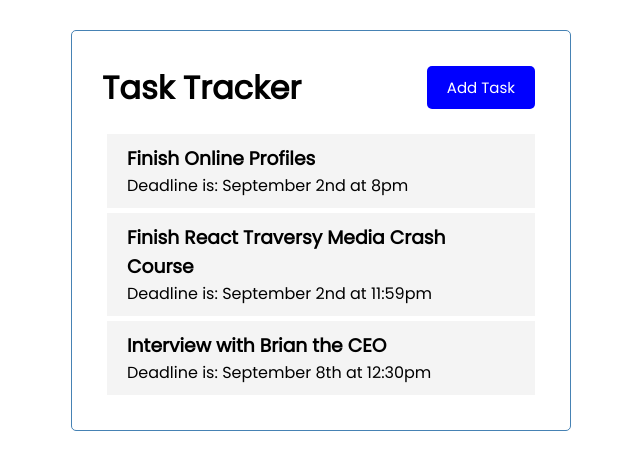
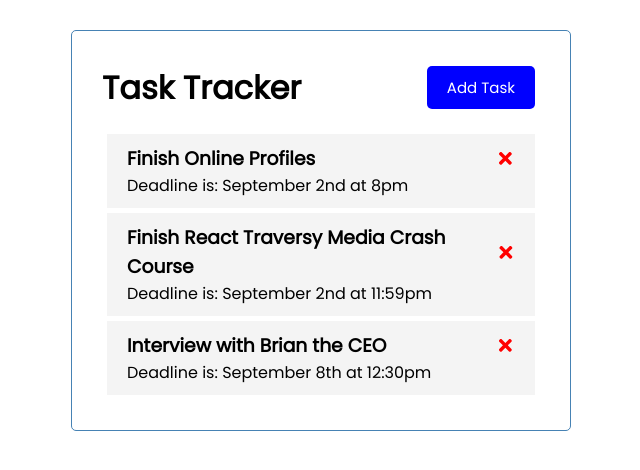
Before and after one commit to farazmoallemi/TaskTracker, a React (Create React App) app: page / in a window 1280 px wide. Shown: the top 470 px of the page, without its empty margins (319-959 px from the left). Built offline with nearby package versions, Linux system fonts and the light colour scheme.

Commit message:
Addedpart of deleteTask functionality

```diff
--- a/src/App.jsx
+++ b/src/App.jsx
@@ -23,10 +23,18 @@
     reminder: true
   }
 ])
+
+  // functionality for deleting a task
+  const deleteTask = (id) => {
+    console.log('inside delete method')
+    setTasks(tasks.filter((taskInList) => taskInList.id !== id))
+  }
+
+
   return (
     <div className="container">
       <Header />
-      <Task tasks={tasks}/>
+      <Task tasks={tasks} onDelete={deleteTask}/>
     </div>
   );
 }
--- a/src/components/Task.js
+++ b/src/components/Task.js
@@ -1,7 +1,15 @@
-const Task = ({ task }) => {
+import { FaTimes } from 'react-icons/fa'
+
+const Task = ({ task, onDelete }) => {
   return (
     <div className='task'>
-      <h3>{task.text}</h3>
+      <h3>
+        {task.text}
+        <FaTimes
+        style={{color: 'red', cursor: 'pointer'}}
+        onClick={() => onDelete(task.id)}
+        />
+      </h3>
       <p>Deadline is: {task.day}</p>
     </div>
   )
--- a/src/components/Tasks.js
+++ b/src/components/Tasks.js
@@ -1,10 +1,13 @@
 import Task from "./Task"
 
-const Tasks = ({ tasks }) => {
+const Tasks = ({ tasks, onDelete }) => {
   return (
     <div>
       {tasks.map((taskObject) =>
-        <Task key={taskObject.id} task={taskObject}/>
+        <Task
+        key={taskObject.id}
+        task={taskObject}
+        onDelete={onDelete}/>
       )}
     </div>
   )
```
